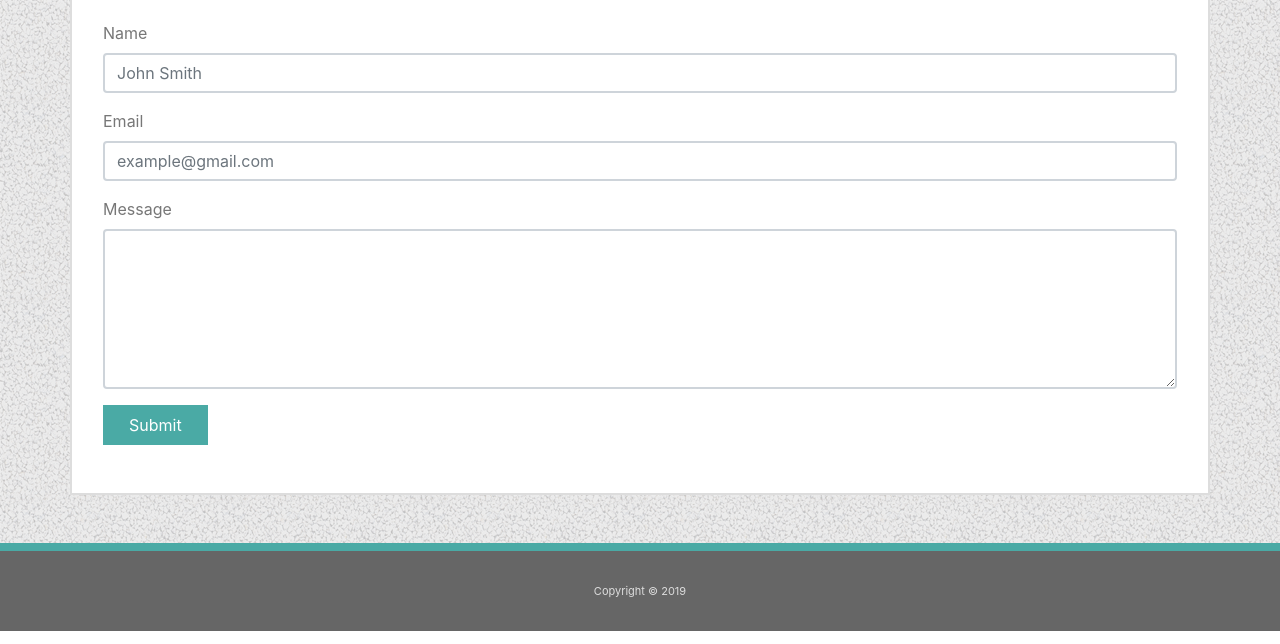
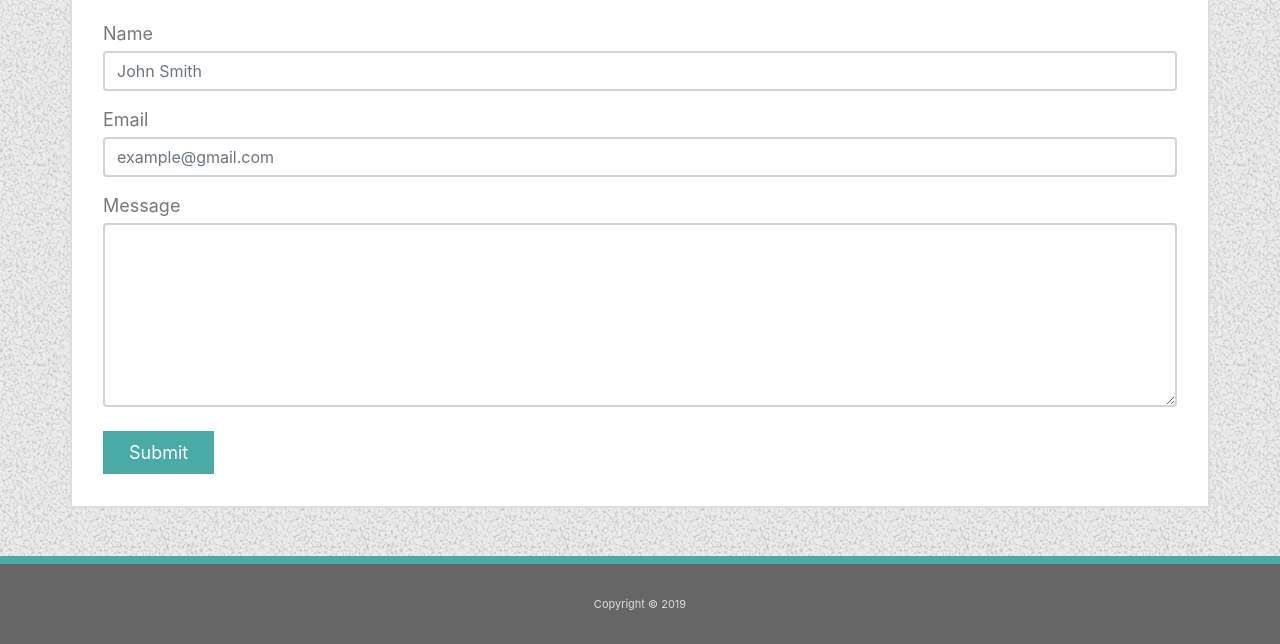
Before and after one commit to ajdlm/ajdlm.github.io, a website: page contact.html in a window 1280 px wide. Shown: the part 199-843 px from the top of the page. Drawn offline with nearby package versions, Linux system fonts and the light colour scheme.

Commit message:
Changed font sizes and padding/margins in the Contact form to make it look more like the photos

```diff
--- a/contact.html
+++ b/contact.html
@@ -68,26 +68,26 @@
                 <div class="col-md-12 border border-secondary">
 
                     <h2 class="text-info mx-3 py-4 mb-4 border-bottom border-secondary"
-                        style="border-width: 3px !important">Contact
+                        style="border-width: 3px !important;">Contact
                     </h2>
 
-                    <form class="text-primary px-3 pb-5">
-                        <div class="form-group">
+                    <form class="text-primary px-3 pt-1 pb-4" style="font-size: 18px; line-height: 1;">
+                        <div class="form-group pb-1">
                             <label for="inputName">Name</label>
                             <input type="text" class="form-control" id="inputName" placeholder="John Smith">
                         </div>
 
-                        <div class="form-group">
+                        <div class="form-group pb-1">
                             <label for="inputEmail">Email</label>
                             <input type="text" class="form-control" id="inputEmail" placeholder="example@gmail.com">
                         </div>
 
                         <div class="form-group">
                             <label for="inputMessage">Message</label>
-                            <textarea class="form-control" id="inputMessage" rows="6"></textarea>
+                            <textarea class="form-control" id="inputMessage" rows="7"></textarea>
                         </div>
 
-                        <button type="submit" class="btn btn-info rounded-0 px-4">Submit</button>
+                        <button type="submit" class="btn btn-info rounded-0 my-2 px-4" style="font-size: 18px;">Submit</button>
                     </form>
                 </div>
             </div>
```
